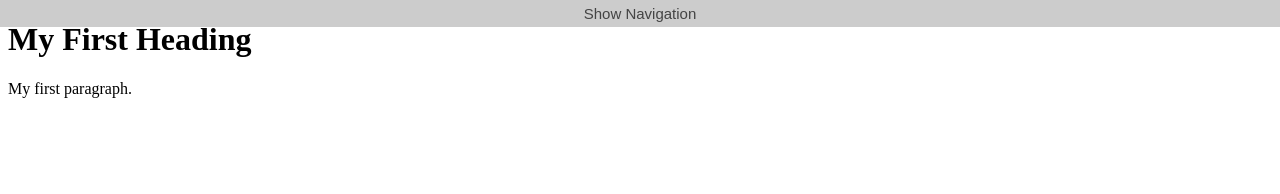
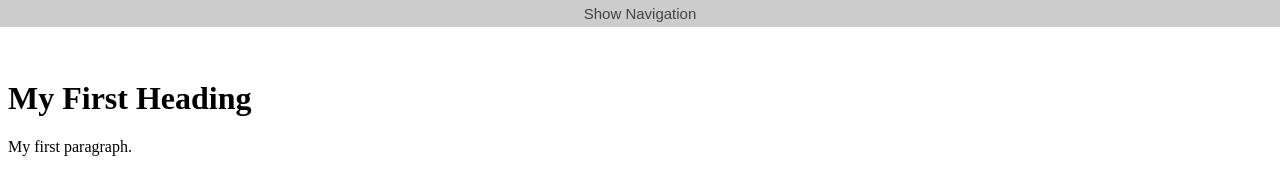
Before and after one commit to edanielbluford/wcci-git-exercise, a plain HTML site: page index.html in a window 1280 px wide. Drawn offline with Linux system fonts and the light colour scheme.

Commit message:
Sarah second navbar commit

```diff
--- a/layout/css/navbar.css
+++ b/layout/css/navbar.css
@@ -50,3 +50,7 @@ nav a:hover {
  .active, .collapsible:hover {
   background-color: #ccc;
 }
+
+header{
+	margin-top:5em;
+}
```
